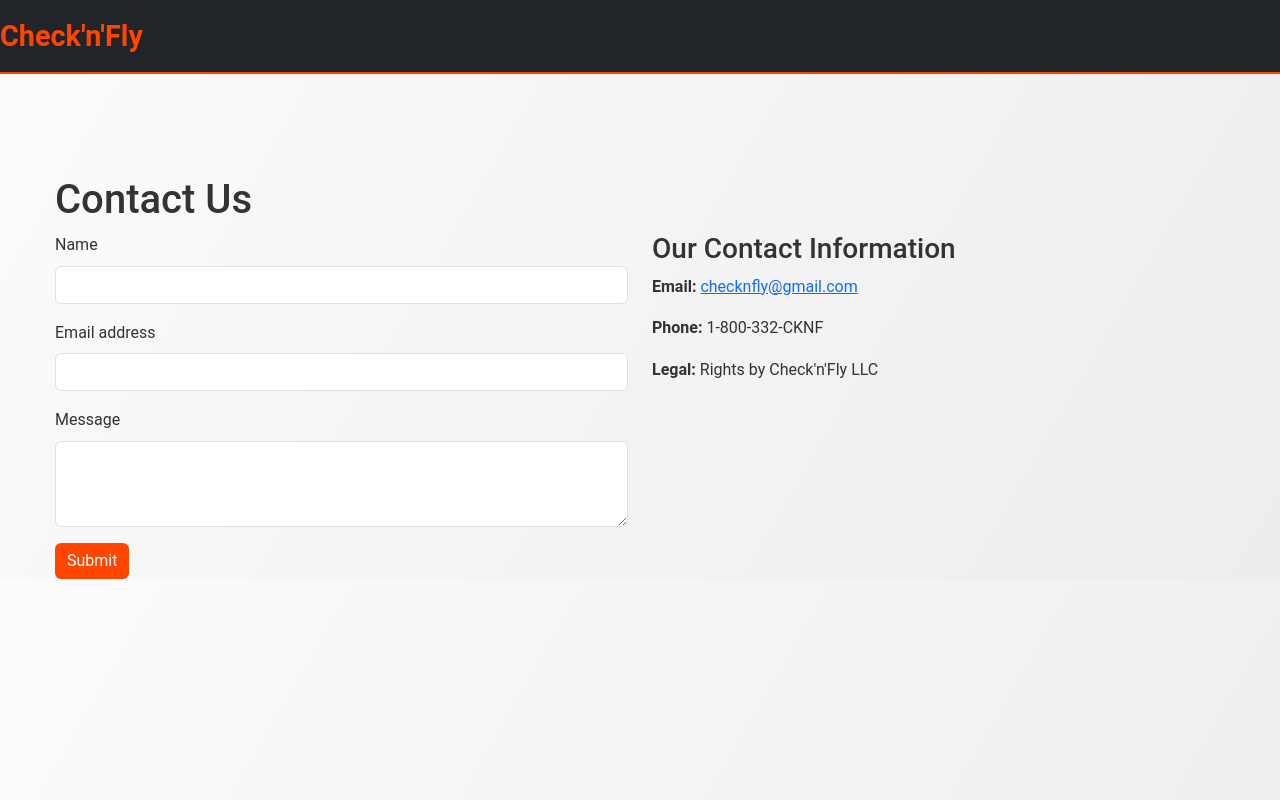
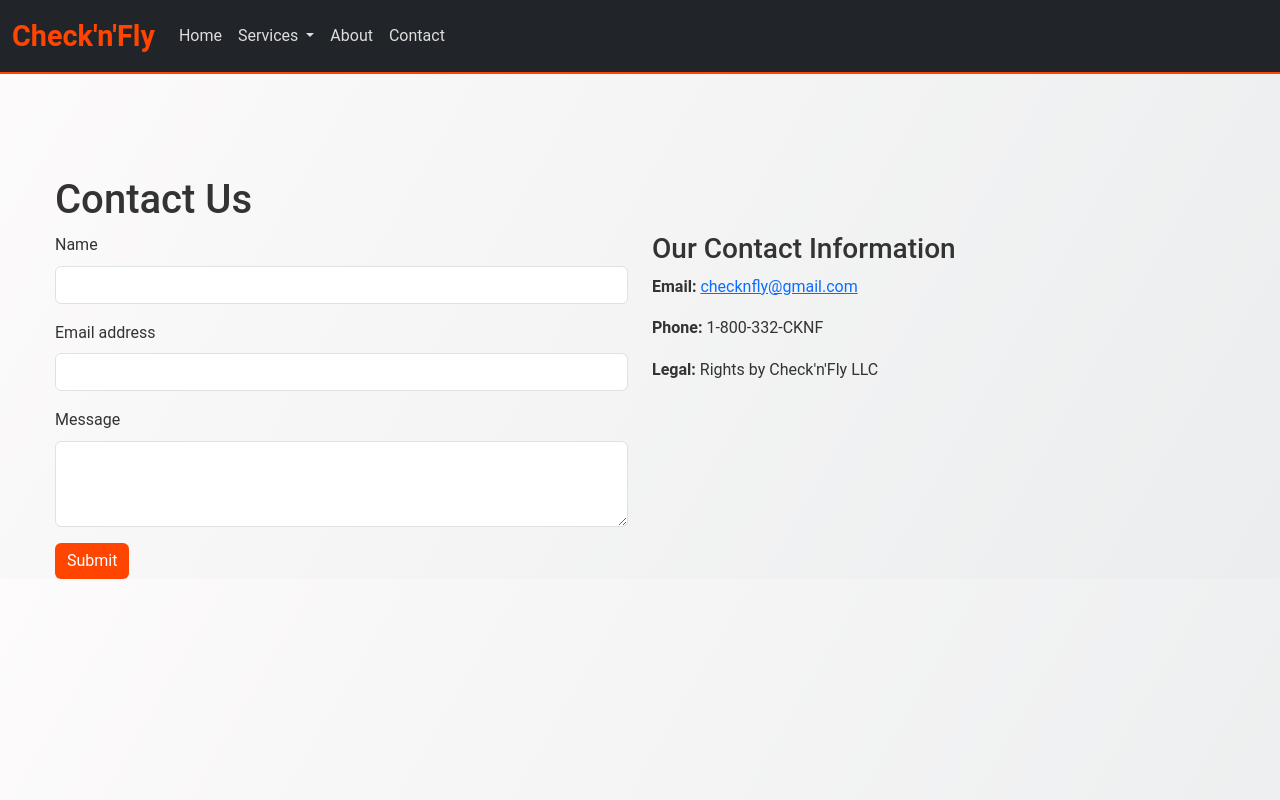
Before and after one commit to AnthonyRivera3/Anthony.Rivera3.github.io-check-n-fly, a plain HTML site: page contact.html in a window 1280 px wide. Drawn offline with nearby package versions, Linux system fonts and the light colour scheme.

Commit message:
adding to the contacts page and fixing links - day 2 commit 3 anthony

```diff
--- a/contact.html
+++ b/contact.html
@@ -10,6 +10,37 @@
 <body>
   <nav class="navbar navbar-expand-lg navbar-dark bg-dark fixed-top">
     <a class="navbar-brand" href="index.html">Check'n'Fly</a>
+  </nav>
+
+  <nav class="navbar navbar-expand-lg navbar-dark bg-dark fixed-top">
+    <div class="container-fluid">
+        <a class="navbar-brand" href="#">Check'n'Fly</a>
+        <button class="navbar-toggler" type="button" data-bs-toggle="collapse" data-bs-target="#navbarNavDropdown" aria-controls="navbarNavDropdown" aria-expanded="false" aria-label="Toggle navigation">
+            <span class="navbar-toggler-icon"></span>
+        </button>
+        <div class="collapse navbar-collapse" id="navbarNavDropdown">
+            <ul class="navbar-nav">
+                <li class="nav-item">
+                    <a class="nav-link active" aria-current="page" href="https://anthonyrivera3.github.io/Anthony.Rivera3.github.io-check-n-fly/index.html">Home</a>
+                </li>
+                <li class="nav-item dropdown">
+                    <a class="nav-link dropdown-toggle" href="#" id="navbarDropdownMenuLink" role="button" data-bs-toggle="dropdown" aria-expanded="false">
+                        Services
+                    </a>
+                    <ul class="dropdown-menu" aria-labelledby="navbarDropdownMenuLink">
+                        <li><a class="dropdown-item" href="https://anthonyrivera3.github.io/Anthony.Rivera3.github.io-check-n-fly/flights.html">Flights and timing</a></li>
+                        <li><a class="dropdown-item" href="https://anthonyrivera3.github.io/Anthony.Rivera3.github.io-check-n-fly/hotels.html">Hotels</a></li>
+                    </ul>
+                </li>
+                <li class="nav-item">
+                    <a class="nav-link" href="https://anthonyrivera3.github.io/Anthony.Rivera3.github.io-check-n-fly/about.html">About</a>
+                </li>
+                <li class="nav-item">
+                    <a class="nav-link" href="https://anthonyrivera3.github.io/Anthony.Rivera3.github.io-check-n-fly/contact.html">Contact</a>
+                </li>
+            </ul>
+        </div>
+    </div>
   </nav>
 
   <div class="container mt-5 pt-5"> <!-- Added pt-5 to add padding on top -->
```
Also changed, not shown: about.html (+2 -2 lines), flights.html (+2 -2 lines), hotels.html (+2 -2 lines).
